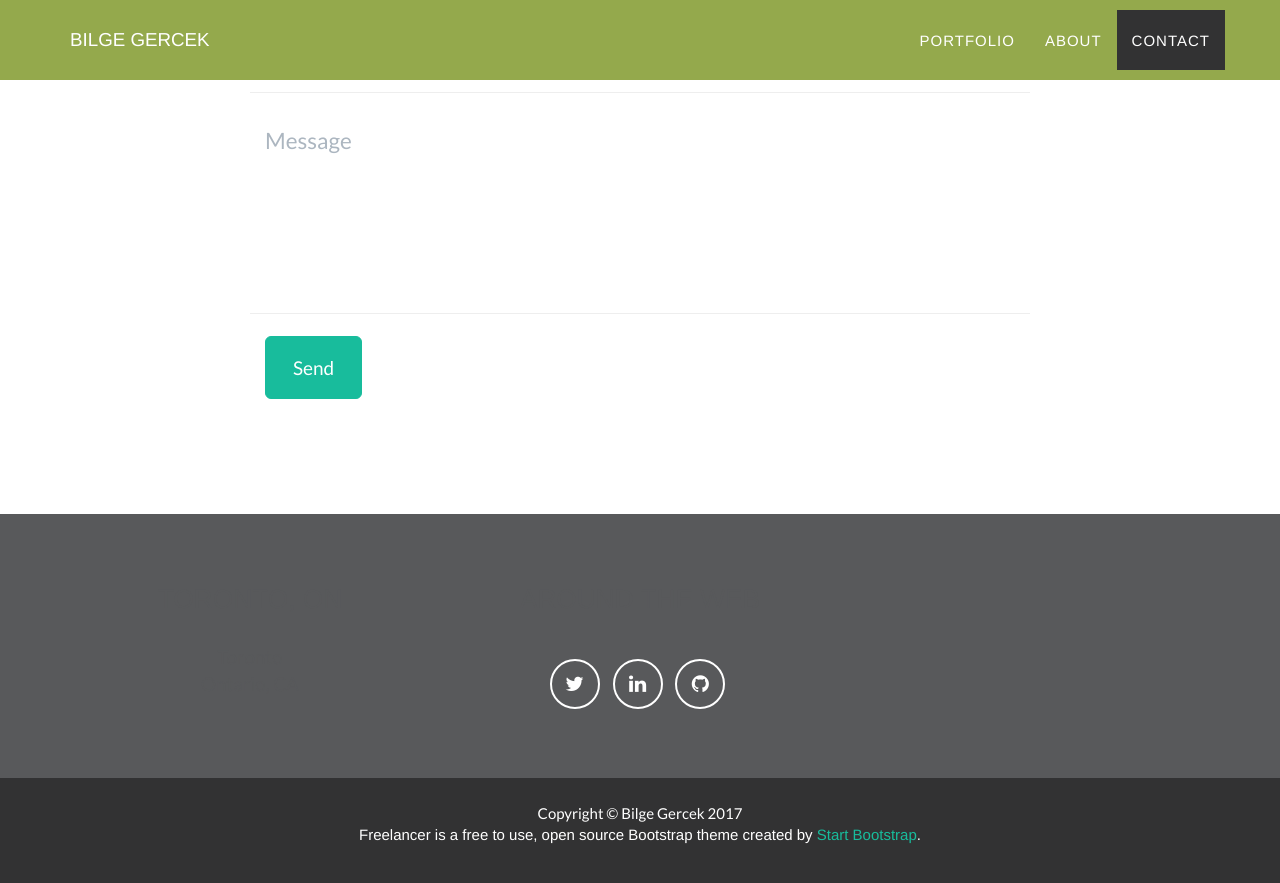
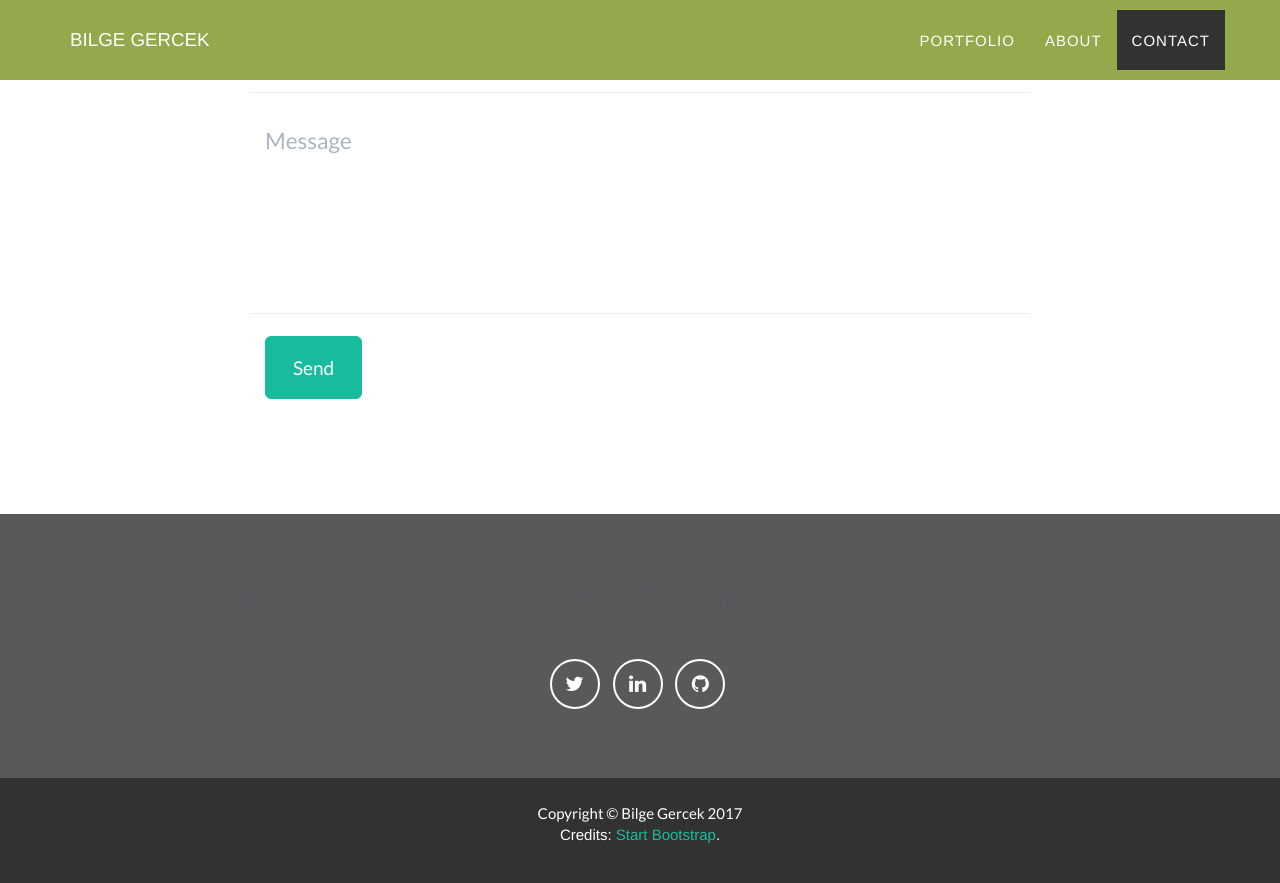
Before and after one commit to bilgegercek/bilgegercek.github.io, a Jekyll site: the page built from index.html, in a window 1280 px wide and 900 px high, scrolled down 2481 px. Shown: the top 883 px of the window. Built offline with Jekyll 4.4.1, drawn with Linux system fonts in a browser that asks for light colours.

Commit message:
Update _config.yml

```diff
--- a/_config.yml
+++ b/_config.yml
@@ -53,7 +53,7 @@ address:
   - line: Ontario, CA
 
 # Credits content
-credits: 'Freelancer is a free to use, open source Bootstrap theme created by <a href="http://startbootstrap.com">Start Bootstrap</a>.'
+credits: 'Credits: <a href="http://startbootstrap.com">Start Bootstrap</a>.'
 
 # Build settings
 markdown: kramdown
```
